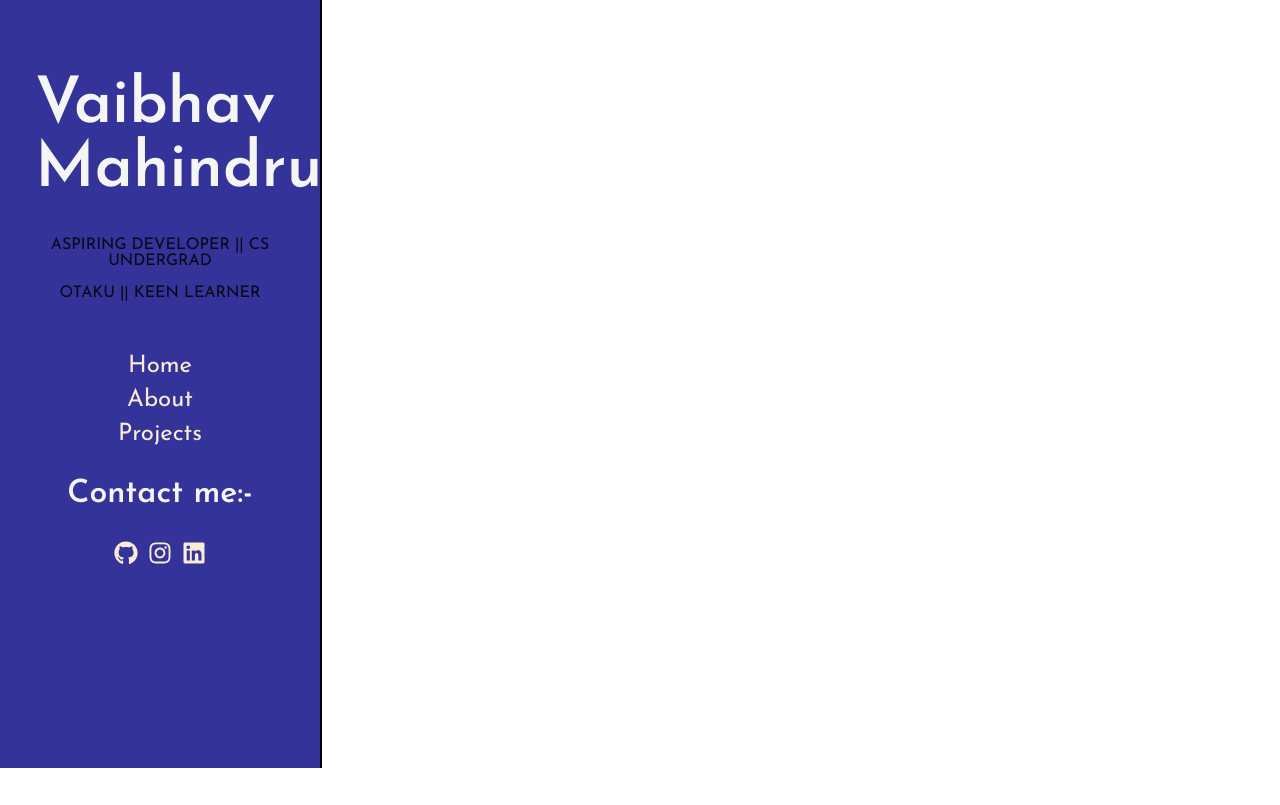
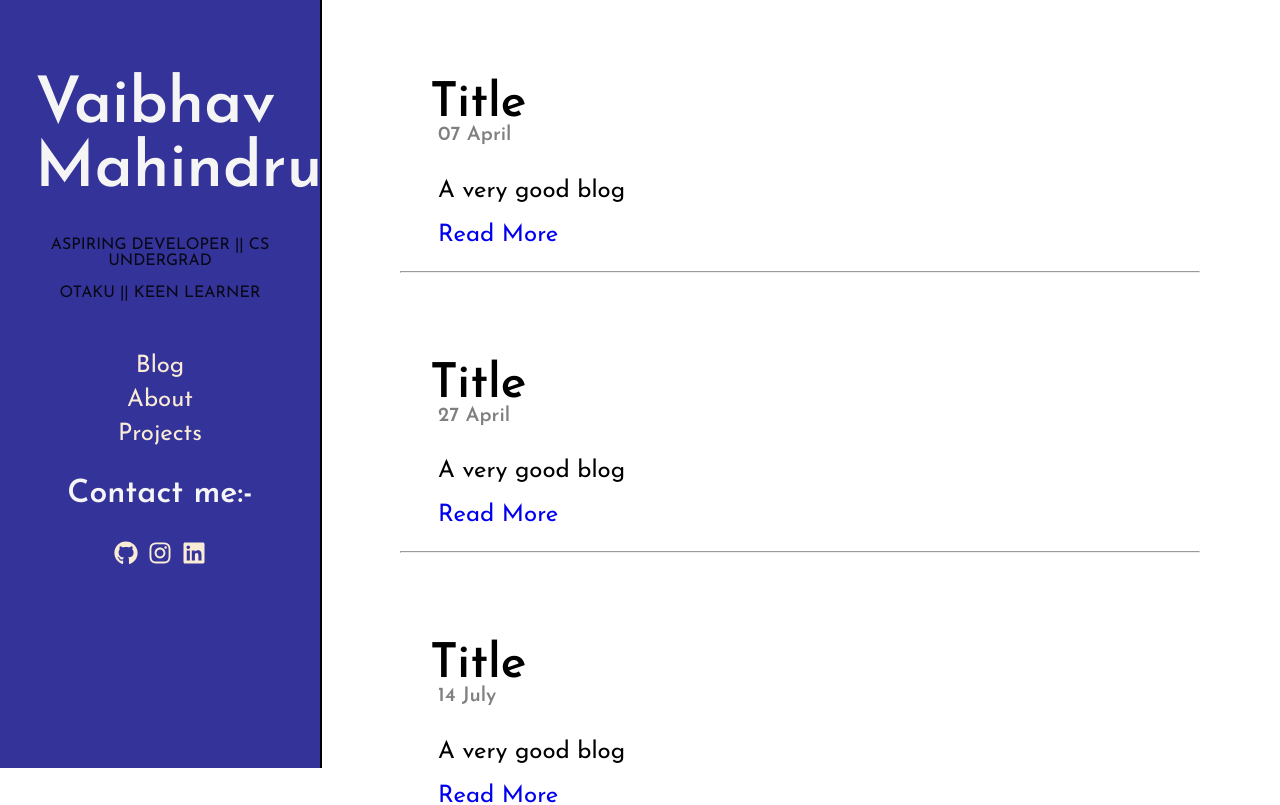
Before and after one commit to vaibhavmahindru/blog-template, a React (Create React App) app: page / in a window 1280 px wide. Shown: the top 805 px of the page. Built offline with nearby package versions, Linux system fonts and the light colour scheme.

Commit message:
Few things left

```diff
--- a/src/App.css
+++ b/src/App.css
@@ -18,7 +18,36 @@ body {
   left: 0;
   border-right: 2px solid black;
 }
+.content {
+  margin-top: 3rem;
+  float: right;
+  width: 75%;
+}
 
+.article {
+  text-align: left;
+  margin-left: 110px;
+}
+.article > h1 {
+  font-size: 3rem;
+}
+.article > h5 {
+  color: grey;
+  margin-top: -2.2rem;
+  font-size: 20px;
+  margin-left: 8px;
+}
+.article > p,
+.article > a {
+  margin-left: 8px;
+  font-size: 1.5rem;
+  text-decoration: none;
+  margin-bottom: 20px;
+}
+.line {
+  margin-left: 80px;
+  margin-right: 80px;
+}
 .sidebar > h1 {
   text-align: left;
   margin: 25px;
--- a/src/App.js
+++ b/src/App.js
@@ -1,8 +1,23 @@
 import React from "react";
 import Sidebar from "./components/Sidebar.js";
 import "./App.css";
-function App() {
-  return <Sidebar />;
+import Articles from "./components/articles.js";
+import Article from "./components/article.js";
+class App extends React.Component {
+  state = {
+    article: Articles,
+  };
+  render() {
+    const article = this.state.article.map((item) => (
+      <Article key={item.id} item={item} />
+    ));
+    return (
+      <React.Fragment>
+        <Sidebar />
+        {article}
+      </React.Fragment>
+    );
+  }
 }
 
 export default App;
--- a/src/components/Sidebar.js
+++ b/src/components/Sidebar.js
@@ -1,5 +1,6 @@
 import React, { Component } from "react";
 import { FaInstagram, FaLinkedin, FaGithub } from "react-icons/fa";
+import About from "./about.js";
 
 class Sidebar extends Component {
   render() {
@@ -11,8 +12,8 @@ class Sidebar extends Component {
           <br /> otaku || keen learner
         </p>
         <div className="navbar">
-          <a href="#" className="option">
-            Home
+          <a href="#blog" className="option">
+            Blog
           </a>
           <a href="#" className="option">
             About
--- /dev/null
+++ b/src/components/about.js
@@ -0,0 +1,13 @@
+import React, { Component } from "react";
+
+class About extends Component {
+  render() {
+    return (
+      <div id="about">
+        <h1>About page</h1>
+      </div>
+    );
+  }
+}
+
+export default About;
--- /dev/null
+++ b/src/components/article.js
@@ -0,0 +1,22 @@
+import React, { Component } from "react";
+
+class Article extends Component {
+  render() {
+    return (
+      <React.Fragment>
+        <div className="content" id="blog">
+          <div class="article">
+            <h1>{this.props.item.title}</h1>
+            <h5>{this.props.item.date}</h5>
+            <p>{this.props.item.description}</p>
+            <a href="#">Read More</a>
+          </div>
+          <br />
+          <hr className="line" />
+        </div>
+      </React.Fragment>
+    );
+  }
+}
+
+export default Article;
--- /dev/null
+++ b/src/components/articles.js
@@ -0,0 +1,44 @@
+const articles = [
+  {
+    id: 1,
+    date: "07 April",
+    title: "Title",
+    description: "A very good blog",
+    text:
+      "Lorem ipsum dolor sit amet, consectetur adipiscing elit, sed do eiusmod tempor incididunt ut labore et dolore magna aliqua. Ut enim ad minim veniam, quis nostrud exercitation ullamco laboris nisi ut aliquip ex ea commodo consequat. Duis aute irure dolor in reprehenderit in voluptate velit esse cillum dolore eu fugiat nulla pariatur. Excepteur sint occaecat cupidatat non proident, sunt in culpa qui officia deserunt mollit anim id est laborum.",
+  },
+  {
+    id: 2,
+    date: "27 April",
+    title: "Title",
+    description: "A very good blog",
+    text:
+      "Lorem ipsum dolor sit amet, consectetur adipiscing elit, sed do eiusmod tempor incididunt ut labore et dolore magna aliqua. Ut enim ad minim veniam, quis nostrud exercitation ullamco laboris nisi ut aliquip ex ea commodo consequat. Duis aute irure dolor in reprehenderit in voluptate velit esse cillum dolore eu fugiat nulla pariatur. Excepteur sint occaecat cupidatat non proident, sunt in culpa qui officia deserunt mollit anim id est laborum.",
+  },
+  {
+    id: 3,
+    date: "14 July",
+    title: "Title",
+    description: "A very good blog",
+    text:
+      "Lorem ipsum dolor sit amet, consectetur adipiscing elit, sed do eiusmod tempor incididunt ut labore et dolore magna aliqua. Ut enim ad minim veniam, quis nostrud exercitation ullamco laboris nisi ut aliquip ex ea commodo consequat. Duis aute irure dolor in reprehenderit in voluptate velit esse cillum dolore eu fugiat nulla pariatur. Excepteur sint occaecat cupidatat non proident, sunt in culpa qui officia deserunt mollit anim id est laborum.",
+  },
+  {
+    id: 4,
+    date: "25 Nov",
+    title: "Title",
+    description: "A very good blog",
+    text:
+      "Lorem ipsum dolor sit amet, consectetur adipiscing elit, sed do eiusmod tempor incididunt ut labore et dolore magna aliqua. Ut enim ad minim veniam, quis nostrud exercitation ullamco laboris nisi ut aliquip ex ea commodo consequat. Duis aute irure dolor in reprehenderit in voluptate velit esse cillum dolore eu fugiat nulla pariatur. Excepteur sint occaecat cupidatat non proident, sunt in culpa qui officia deserunt mollit anim id est laborum.",
+  },
+  {
+    id: 5,
+    date: "27 Dec",
+    title: "Title",
+    description: "A very good blog",
+    text:
+      "Lorem ipsum dolor sit amet, consectetur adipiscing elit, sed do eiusmod tempor incididunt ut labore et dolore magna aliqua. Ut enim ad minim veniam, quis nostrud exercitation ullamco laboris nisi ut aliquip ex ea commodo consequat. Duis aute irure dolor in reprehenderit in voluptate velit esse cillum dolore eu fugiat nulla pariatur. Excepteur sint occaecat cupidatat non proident, sunt in culpa qui officia deserunt mollit anim id est laborum.",
+  },
+];
+
+export default articles;
```
